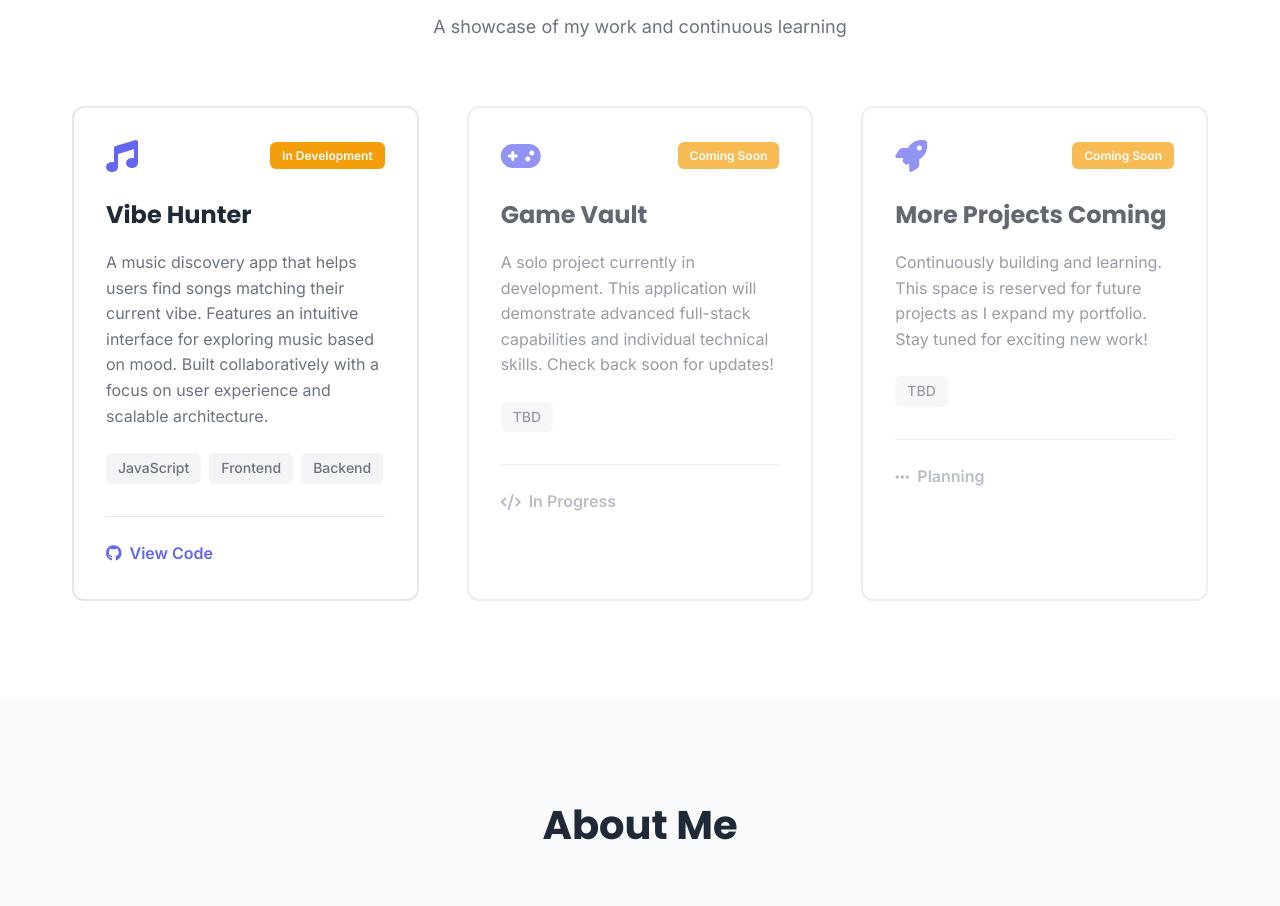
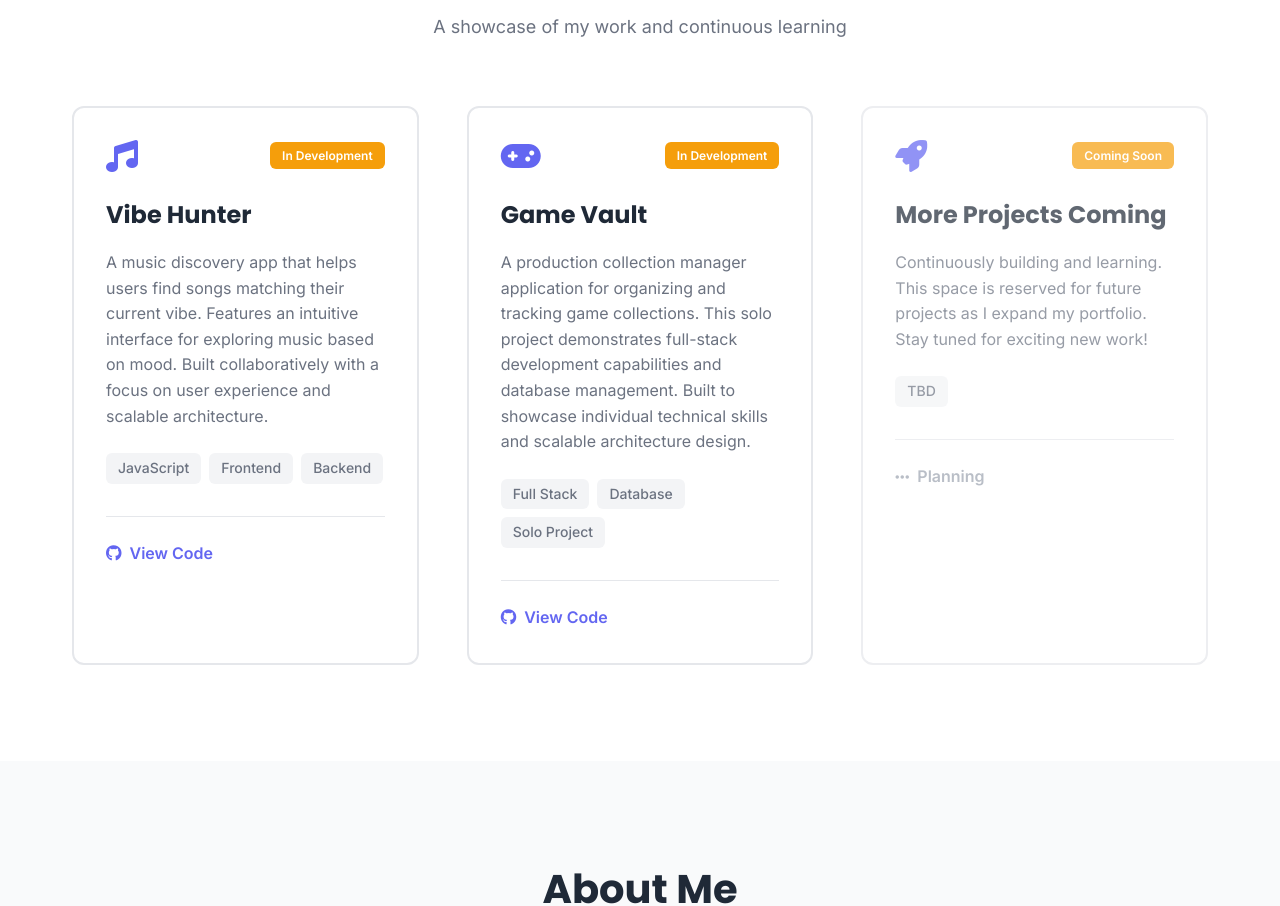
Before and after one commit to Txue21/Portfolio-Project, a plain HTML site: page index.html in a window 1280 px wide. Shown: the part 1979-2885 px from the top of the page. Drawn offline with Linux system fonts and the light colour scheme.

Commit message:
Update Game Vault project card

```diff
--- a/index.html
+++ b/index.html
@@ -123,25 +123,27 @@
                     </div>
                 </div>
 
-                <!-- Project 2: Game Vault (Placeholder) -->
-                <div class="project-card project-card-placeholder">
+                <!-- Project 2: Game Vault -->
+                <div class="project-card">
                     <div class="project-card-header">
                         <i class="fas fa-gamepad project-icon"></i>
-                        <div class="project-badge-small">Coming Soon</div>
+                        <div class="project-badge-small">In Development</div>
                     </div>
                     <h3>Game Vault</h3>
                     <p class="project-summary">
-                        A solo project currently in development.
-                        This application will demonstrate advanced full-stack capabilities and individual technical skills.
-                        Check back soon for updates!
+                        A production collection manager application for organizing and tracking game collections.
+                        This solo project demonstrates full-stack development capabilities and database management.
+                        Built to showcase individual technical skills and scalable architecture design.
                     </p>
                     <div class="tech-stack">
-                        <span class="tech-tag-small">TBD</span>
+                        <span class="tech-tag-small">Full Stack</span>
+                        <span class="tech-tag-small">Database</span>
+                        <span class="tech-tag-small">Solo Project</span>
                     </div>
                     <div class="project-card-footer">
-                        <span class="btn-link disabled">
-                            <i class="fas fa-code"></i> In Progress
-                        </span>
+                        <a href="https://github.com/Txue21/Solo-Project-3-Production-Collection-Manager" target="_blank" class="btn-link">
+                            <i class="fab fa-github"></i> View Code
+                        </a>
                     </div>
                 </div>
 
```
